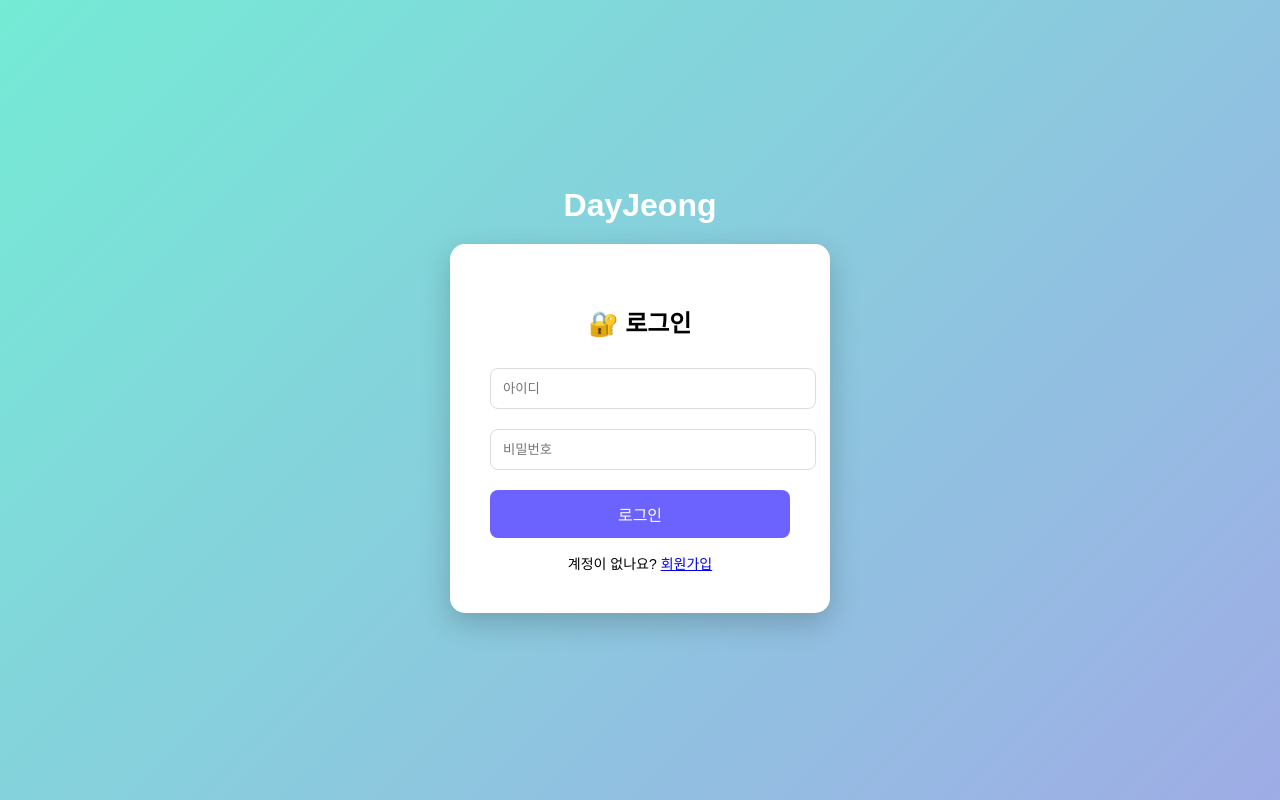
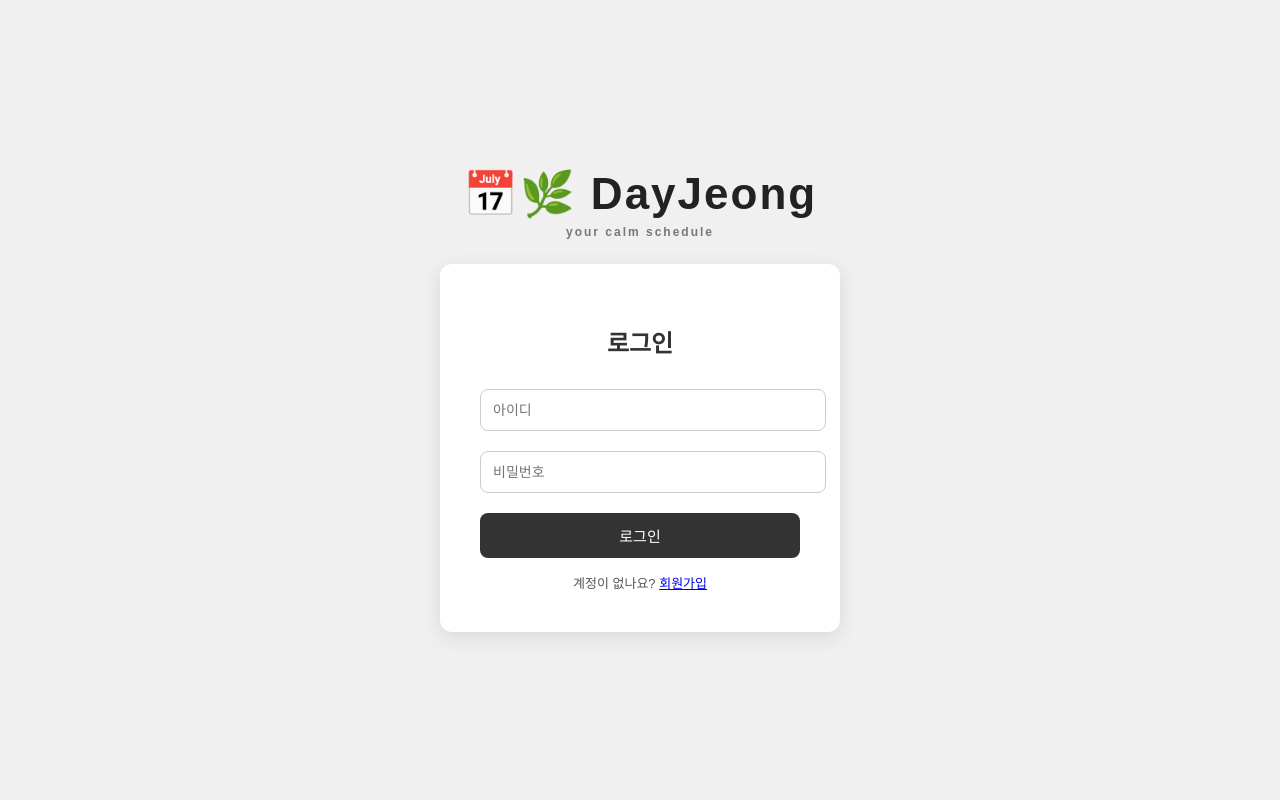
Before and after one commit to rightpleft/dayjeong, a Django app: page /login/ in a window 1280 px wide. Run offline with Django 4.2, Linux system fonts and the light colour scheme.

Commit message:
final login UI with calendar + nature concept

```diff
--- a/user/templates/login.html
+++ b/user/templates/login.html
@@ -8,33 +8,47 @@
 body {
     margin:0;
     font-family: Arial;
-    background: linear-gradient(135deg, #74ebd5, #9face6);
+    background:#f0f0f0; /* 회색 배경 */
     height:100vh;
     display:flex;
     justify-content:center;
     align-items:center;
 }
 
-/* 전체 박스 */
+/* 전체 */
 .wrapper {
     text-align:center;
 }
 
 /* 로고 */
 .logo {
-    font-size:32px;
+    font-size:44px;
     font-weight:bold;
-    color:white;
-    margin-bottom:20px;
+    color:#222;
+    margin-bottom:25px;
+    letter-spacing:2px;
+}
+
+/* 서브텍스트 */
+.sub {
+    font-size:12px;
+    color:#777;
+    margin-top:5px;
 }
 
 /* 카드 */
 .login-box {
     background:white;
     padding:40px;
-    border-radius:15px;
-    width:300px;
-    box-shadow:0 10px 30px rgba(0,0,0,0.2);
+    border-radius:12px;
+    width:320px;
+    box-shadow:0 5px 20px rgba(0,0,0,0.1);
+}
+
+/* 제목 */
+h2 {
+    margin-bottom:20px;
+    color:#333;
 }
 
 /* input */
@@ -43,7 +57,8 @@ input {
     padding:12px;
     margin:10px 0;
     border-radius:8px;
-    border:1px solid #ddd;
+    border:1px solid #ccc;
+    font-size:14px;
 }
 
 /* 버튼 */
@@ -53,20 +68,21 @@ button {
     margin-top:10px;
     border:none;
     border-radius:8px;
-    background:#6c63ff;
+    background:#333;
     color:white;
-    font-size:16px;
+    font-size:15px;
     cursor:pointer;
 }
 
 button:hover {
-    background:#574fd6;
+    background:#111;
 }
 
 /* 링크 */
 .link {
     margin-top:15px;
-    font-size:14px;
+    font-size:13px;
+    color:#555;
 }
 </style>
 </head>
@@ -75,13 +91,14 @@ button:hover {
 
 <div class="wrapper">
 
-    <!-- 🔥 로고 -->
+    <!-- 🔥 로고 (달력 + 풀 컨셉) -->
     <div class="logo">
-        DayJeong
+        📅🌿 DayJeong
+        <div class="sub">your calm schedule</div>
     </div>
 
     <div class="login-box">
-        <h2>🔐 로그인</h2>
+        <h2>로그인</h2>
 
         <form method="POST">
             {% csrf_token %}
```
